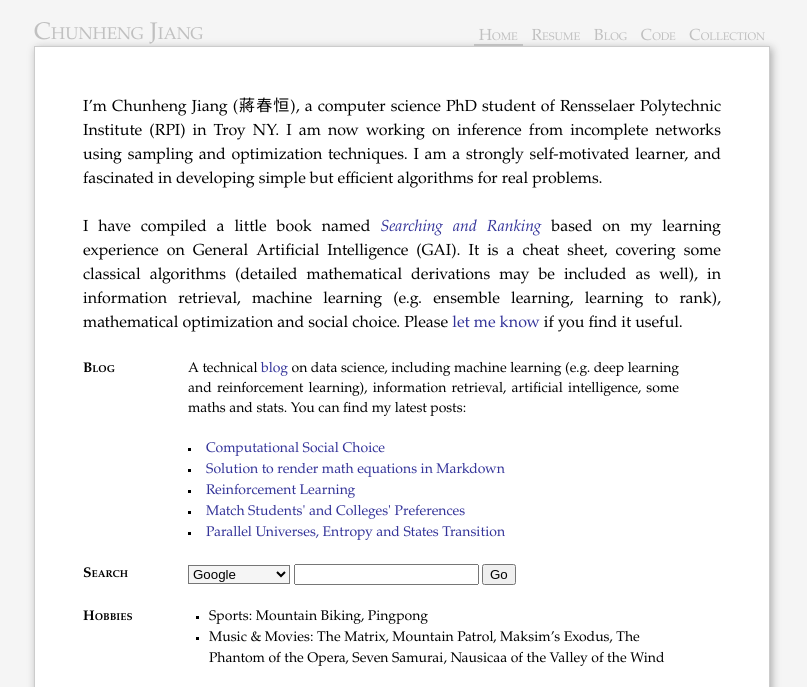
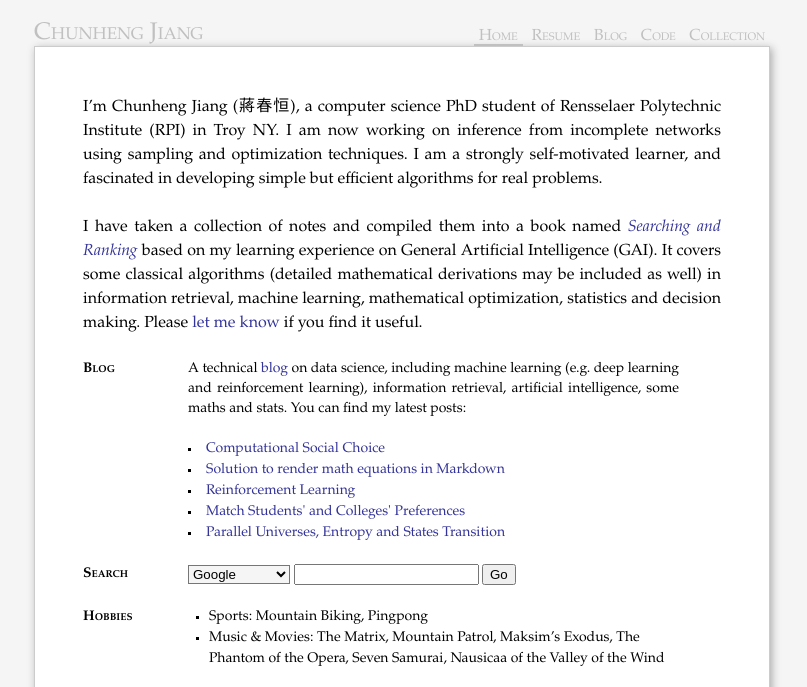
Before and after one commit to horsehour/horsehour.github.io, a Jekyll site: the page built from index.md, in a window 1280 px wide, cut to the strip 0-687 px from the top of the page. Shown: the whole strip, without its empty margins (238-1045 px from the left). Built offline with Jekyll 4.4.1, drawn with Linux system fonts in a browser that asks for light colours; comment, search, counter and statistics services are not loaded.

```diff
--- a/index.md
+++ b/index.md
@@ -15,15 +15,13 @@
 I am a strongly self-motivated learner,
 and fascinated in developing simple but efficient algorithms for real problems.
 
-I have compiled a little book named
-<i>[Searching and Ranking](/blog/book){:target="_blank"}</i> based on my learning experience on
+I have taken a collection of notes and compiled them into a book named
+<i>[Searching and Ranking][searchrank]{:target="_blank"}</i>
+based on my learning experience on
 General Artificial Intelligence (GAI).
-It is a cheat sheet, covering some classical algorithms (detailed mathematical derivations may be included as well),
-in information retrieval, machine learning (e.g. ensemble learning, learning to rank),
-mathematical optimization and social choice.
-<!--
-If you can read Chinese, it can be very useful for you to understand related research paper.
--->
+It covers some classical algorithms (detailed mathematical derivations may be included as well)
+in information retrieval, machine learning,
+mathematical optimization, statistics and decision making.
 Please [let me know](mailto:{{ site.gmail }}) if you find it useful.
 
 <div class="section" markdown="1">
```
Also changed, not shown: other parts of index.md (+2 -0 lines), blog/book/index.md (+2 -0 lines), 4 other files.
